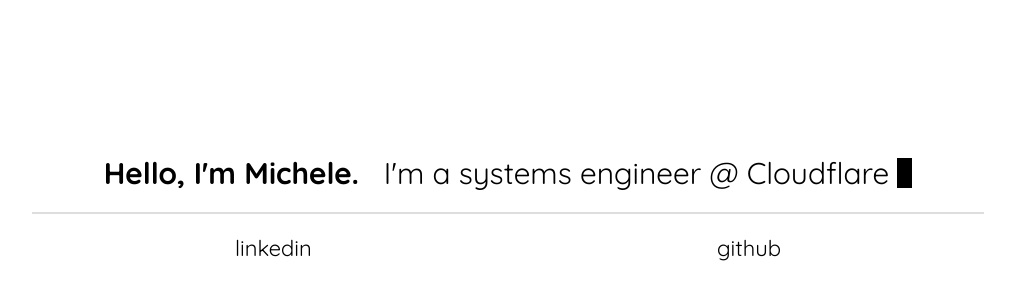
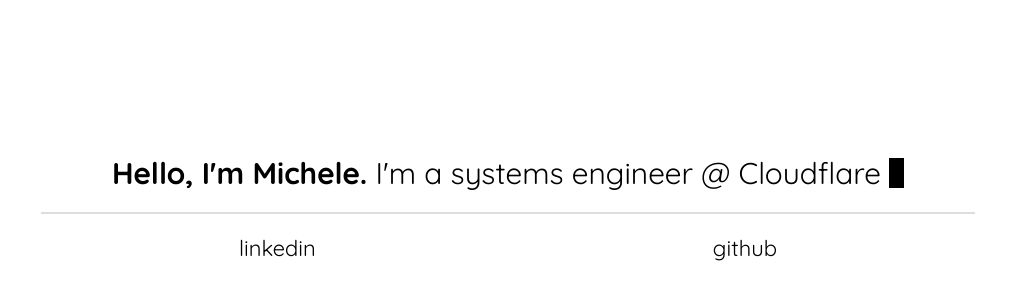
Before and after one commit to 7michele7/michelesettepani.dev, a website built with Parcel: page src/index.html in a window 1280 px wide. Shown: the part 192-492 px from the top of the page, without its empty margins (132-1147 px from the left). Built offline with nearby package versions, Linux system fonts and the light colour scheme.

Commit message:
Fix extra whitespace between headline and subtitle

```diff
--- a/src/index.html
+++ b/src/index.html
@@ -20,7 +20,7 @@
     <div id="app-container">
         <div class="flex-items">
             <div class="flex-item">
-                <span class="header-text">Hello, I'm Michele.</span> &nbsp;
+                <span class="header-text">Hello, I'm Michele.</span>
                 <span>I'm a systems engineer @ Cloudflare</span>
                 <span class="header-cursor"></span>
             </div>
```
